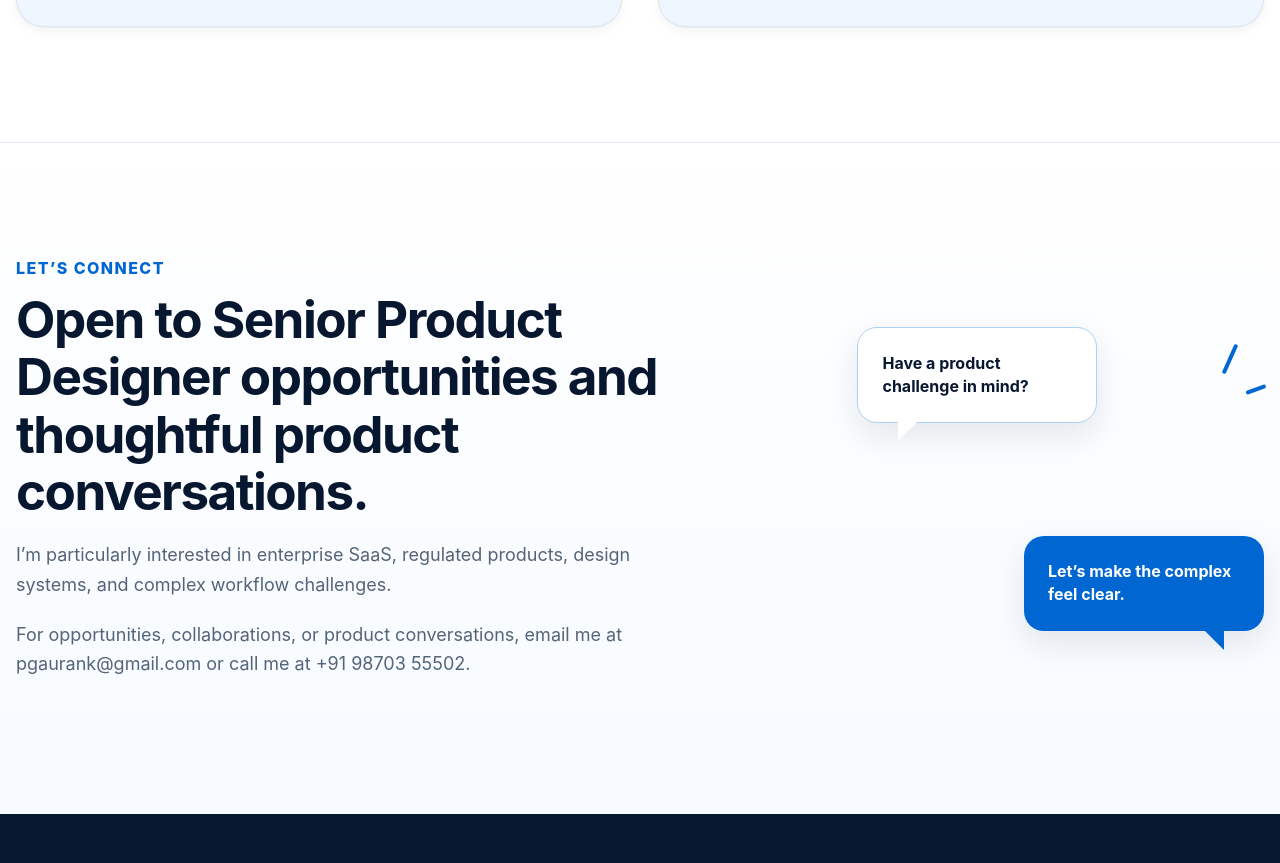
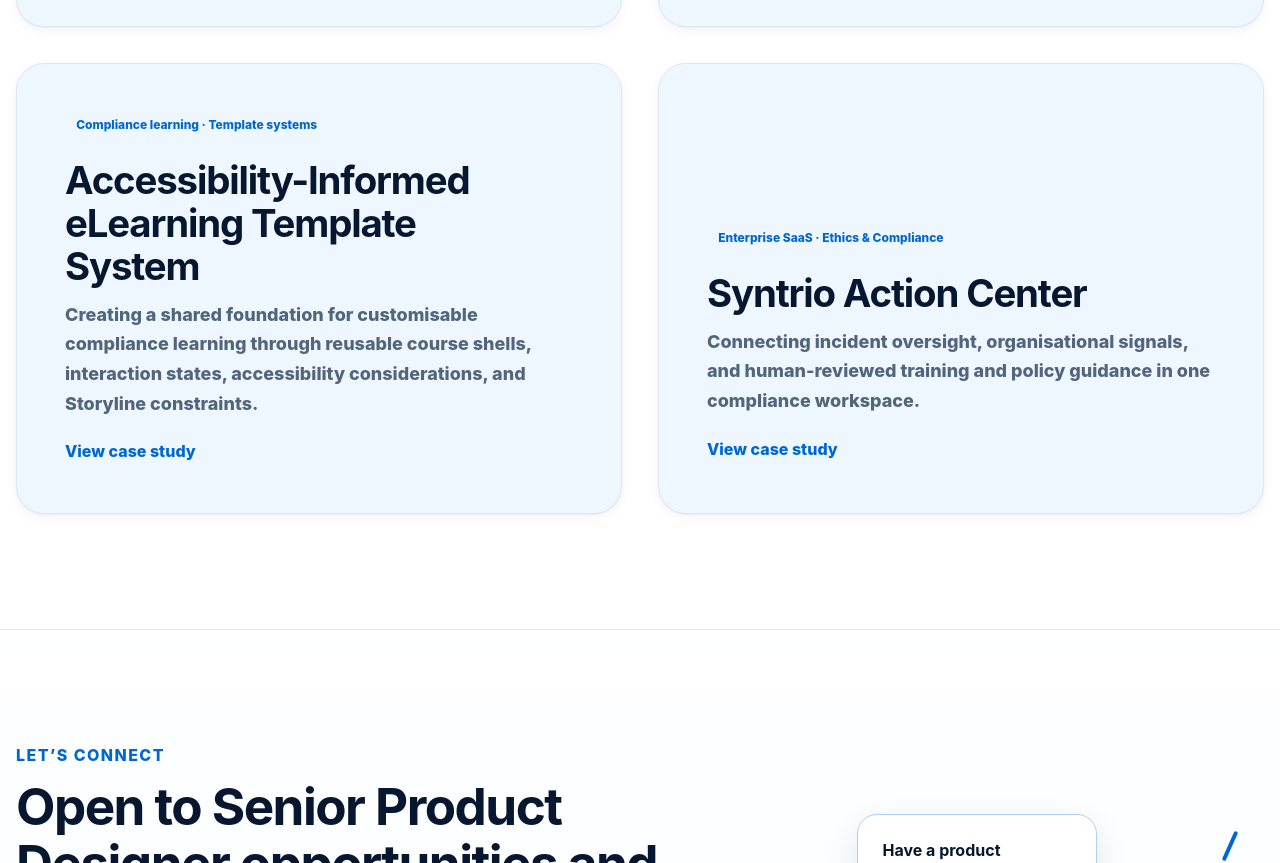
Before and after one commit to gaurankpatil/gaurankpatil.github.io, a website: page index.html in a window 1280 px wide. Shown: the part 1680-2543 px from the top of the page. Drawn offline with Linux system fonts and the light colour scheme.

Commit message:
Update index.html

```diff
--- a/index.html
+++ b/index.html
@@ -194,6 +194,59 @@
 </a>
 
           </article>
+
+          <article class="project-card reveal">
+  <a
+    class="text-link"
+    href="elearning.html"
+    aria-label="View the Accessibility-Informed eLearning Template System case study"
+  >
+    <div class="project-card__content">
+      <p class="project-card__tag">
+        Compliance learning · Template systems
+      </p>
+
+      <h3>
+        Accessibility-Informed eLearning Template System
+      </h3>
+
+      <p>
+        Creating a shared foundation for customisable compliance learning
+        through reusable course shells, interaction states, accessibility
+        considerations, and Storyline constraints.
+      </p>
+
+      View case study
+    </div>
+  </a>
+</article>
+
+<article class="project-card reveal">
+  <a
+    class="text-link"
+    href="syntrio-action-center.html"
+    aria-label="View the Syntrio Action Center case study"
+  >
+    <div class="project-card__content">
+      <p class="project-card__tag">
+        Enterprise SaaS · Ethics &amp; Compliance
+      </p>
+
+      <h3>
+        Syntrio Action Center
+      </h3>
+
+      <p>
+        Connecting incident oversight, organisational signals, and
+        human-reviewed training and policy guidance in one compliance
+        workspace.
+      </p>
+
+      View case study
+    </div>
+  </a>
+</article>
+
         </div>
       </div>
     </section>
```
